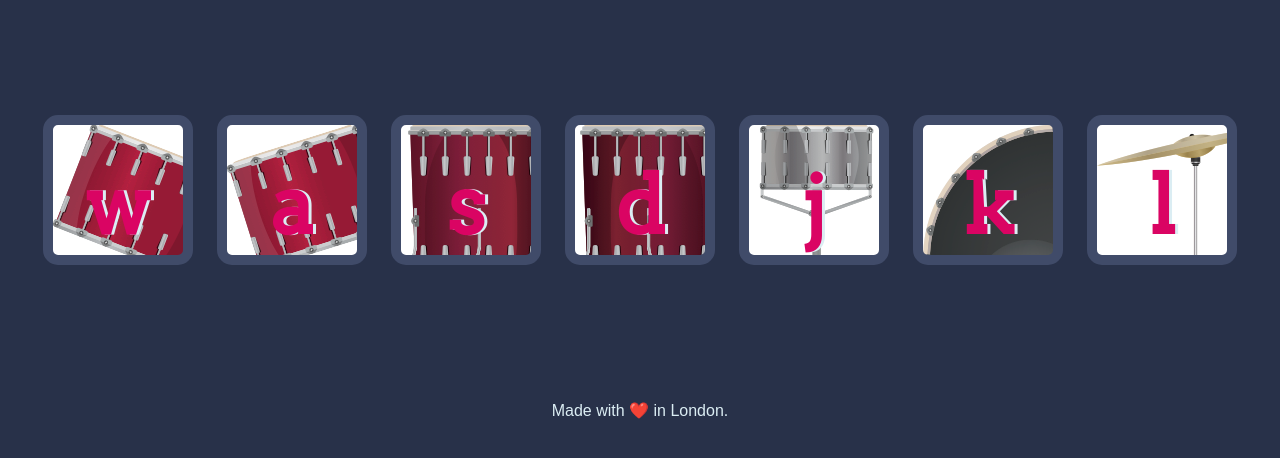
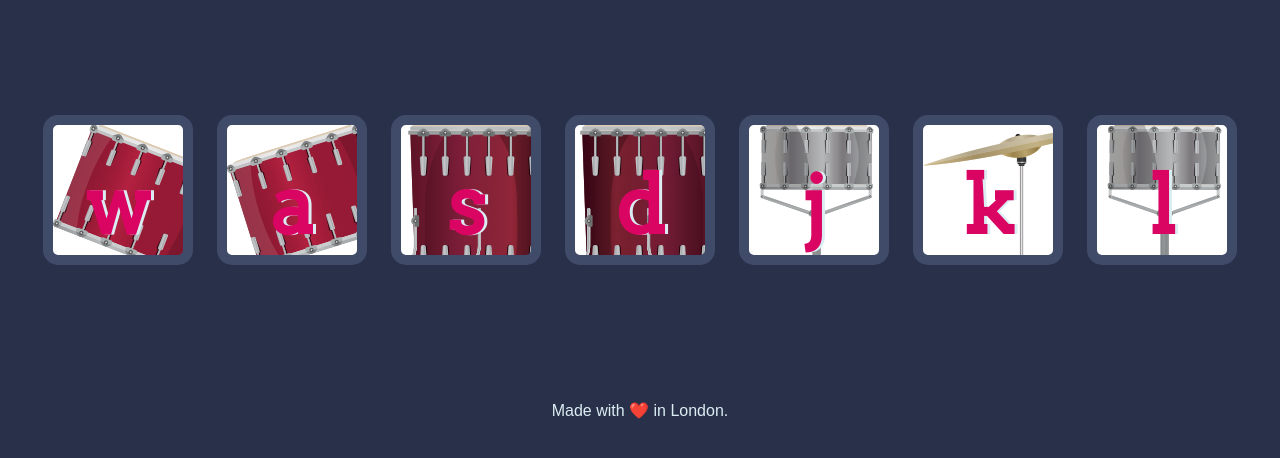
Before and after one commit to rushikeshmistari/Fullstack-Web-Developement, a plain HTML site: page Drum+Kit+Starting+Files/Drum Kit Starting Files/index.html in a window 1280 px wide. Shown: the part 174-632 px from the top of the page. Drawn offline with Linux system fonts and the light colour scheme.

Commit message:
Auto push: styles.css

```diff
--- a/Drum+Kit+Starting+Files/Drum Kit Starting Files/styles.css
+++ b/Drum+Kit+Starting+Files/Drum Kit Starting Files/styles.css
@@ -43,12 +43,12 @@ footer {
 
 
 .k{
-  background-image: url('images/kick.png');
+  background-image: url('images/crash.png');
   /* background-size: cover; */
 
 }
 .l{
-  background-image: url('images/crash.png');
+  background-image: url('images/snare.png');
   /* background-size: cover; */
 }
 
```
